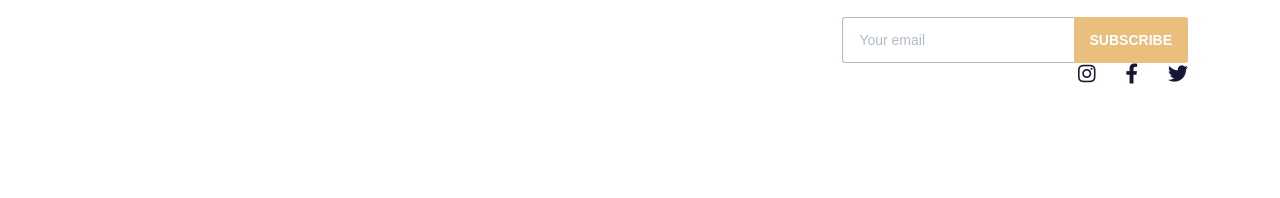
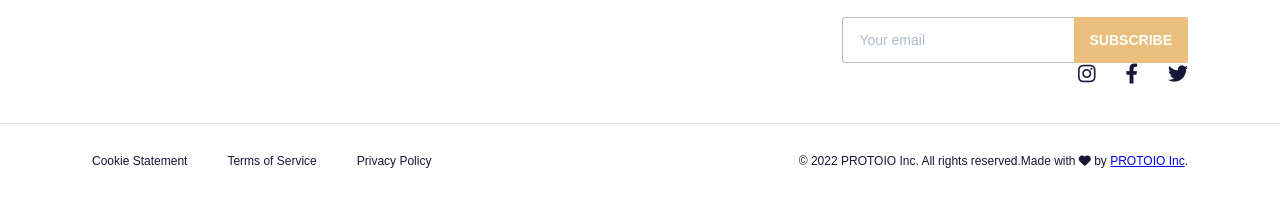
Before and after one commit to Kiarash-ip/bookingo-website, a website: page source/index.html in a window 1280 px wide. Shown: the part 4979-5177 px from the top of the page. Before the commit the page ends 5102 px from the top, so only its background shows below. Drawn offline with Linux system fonts and the light colour scheme.

Commit message:
second footer added to project

```diff
--- a/source/index.html
+++ b/source/index.html
@@ -342,5 +342,29 @@
         </div>
       </div>
     </footer>
+    <footer class="footer-2">
+      <div class="container">
+        <div class="footer__info-bar">
+          <ul class="footer__info-list">
+            <li class="footer__info-list-item">
+              <a href="#">Cookie Statement</a>
+            </li>
+            <li class="footer__info-list-item">
+              <a href="#">Terms of Service</a>
+            </li>
+            <li class="footer__info-list-item">
+              <a href="#">Privacy Policy</a>
+            </li>
+          </ul>
+          <div class="footer__info-copy">
+            <p>© 2022 PROTOIO Inc. All rights reserved.</p>
+            <p>
+              Made with <i class="fa-solid fa-heart"></i> by
+              <a href="#">PROTOIO Inc</a>.
+            </p>
+          </div>
+        </div>
+      </div>
+    </footer>
   </body>
 </html>
--- a/source/scss/_footer.scss
+++ b/source/scss/_footer.scss
@@ -3,7 +3,7 @@
   display: flex;
   justify-content: center;
   padding: 8rem 0 0 0;
-  border-top: 1px solid #ebebed;
+  border-top: 1px solid #e4e4e5;
 
   .footer__container {
     width: 1240px;
@@ -155,3 +155,50 @@
     }
   }
 }
+
+.footer-2 {
+  width: 100%;
+  display: flex;
+  justify-content: center;
+  border-top: 1px solid #e4e4e5;
+
+  .container {
+    width: 1240px;
+    padding: 3rem 6rem;
+
+    .footer__info-bar {
+      display: flex;
+      justify-content: space-between;
+      padding: 0 1.2rem;
+
+      .footer__info-list {
+        list-style: none;
+        display: flex;
+
+        .footer__info-list-item {
+          margin-right: 4rem;
+
+          a {
+            text-decoration: none;
+            font-size: 1.2rem;
+            color: #161637;
+            transition: color 0.2s;
+
+            &:hover {
+              color: #0085e4;
+            }
+          }
+        }
+      }
+
+      .footer__info-copy {
+        display: flex;
+
+        p {
+          font-size: 1.2rem;
+          color: #161637;
+        }
+      }
+    }
+  }
+}
```
Also changed, not shown: style/main.css, 1 other file.
